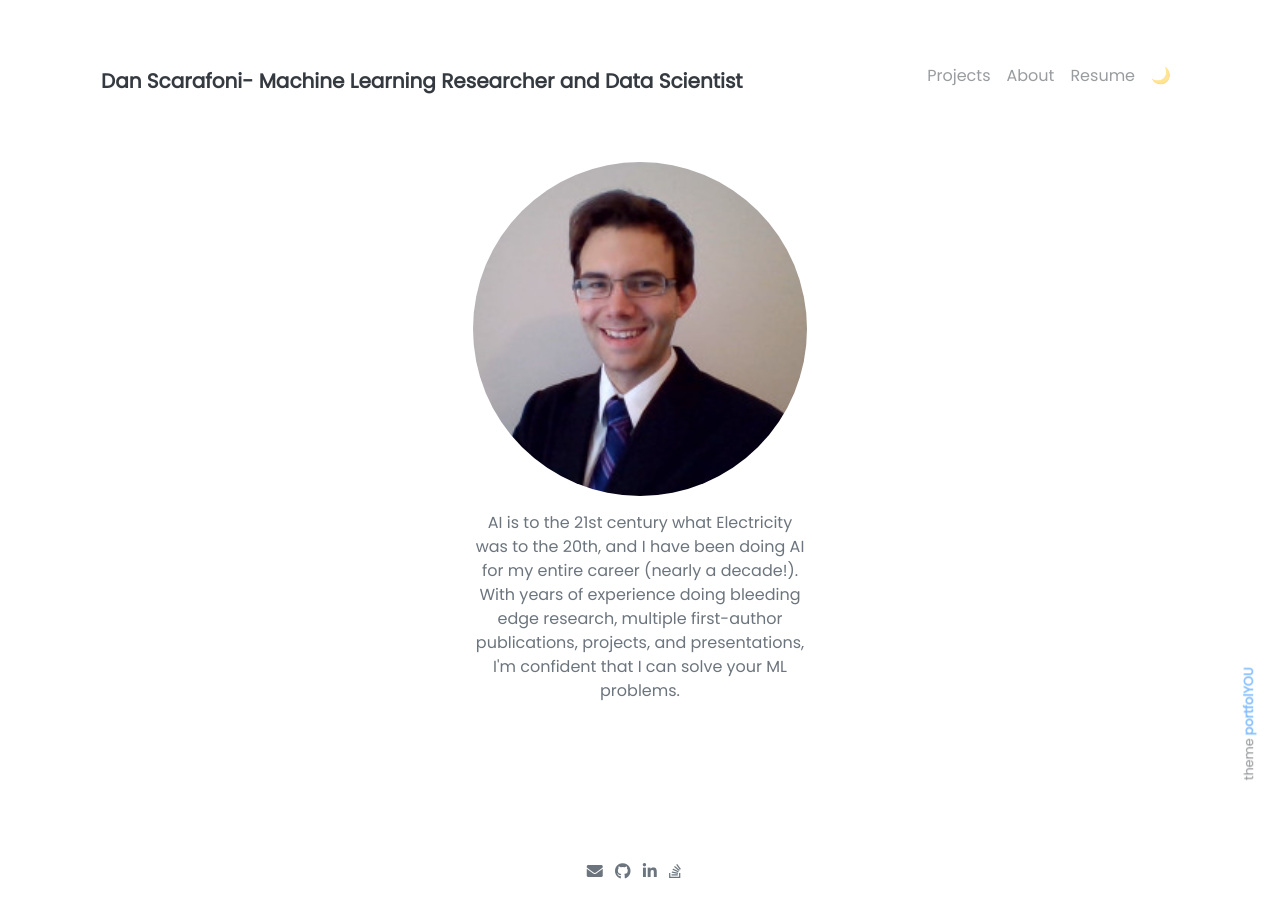
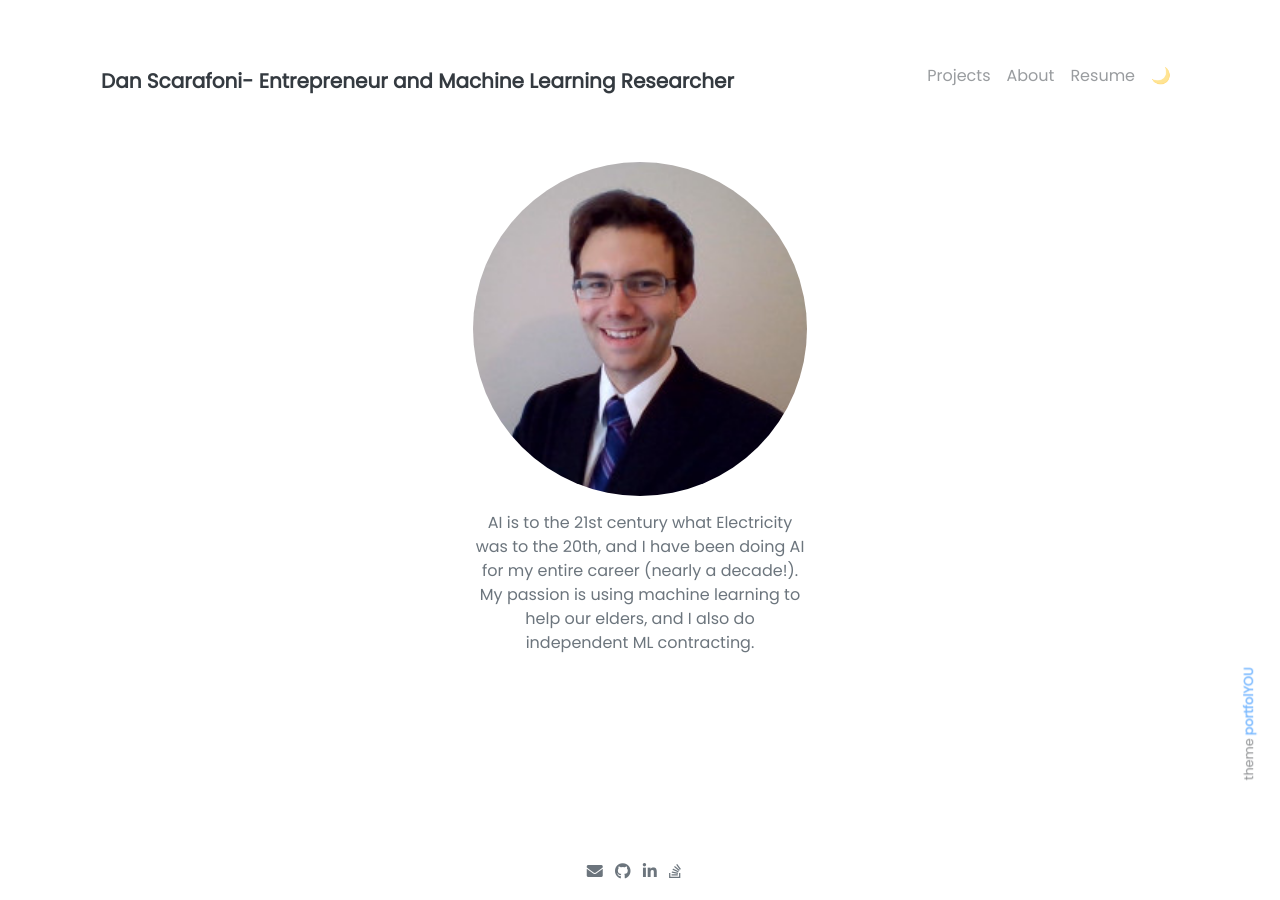
Before and after one commit to scarafoni/scarafoni.github.io, a Jekyll site: the page built from pages/index.md, in a window 1280 px wide. Built offline with Jekyll 4.4.1, drawn with Linux system fonts in a browser that asks for light colours; nearby versions of some CDN libraries.

Commit message:
changes to be about entrepreneur

```diff
--- a/_config.yml
+++ b/_config.yml
@@ -1,11 +1,10 @@
 ### Site Settings ###
-title               : Dan Scarafoni- Machine Learning Researcher and Data Scientist
+title               : Dan Scarafoni- Entrepreneur and Machine Learning Researcher
 description         : >-
                         AI is to the 21st century what Electricity was to the 20th,
                         and I have been doing AI for my entire career (nearly a decade!).
-                        With years of experience doing bleeding edge research, multiple
-                        first-author publications,  projects, and presentations, I'm confident
-                        that I can solve your ML problems.
+                        My passion is using machine learning to help our elders, and
+                        I also do independent ML contracting.
 baseurl             : ""                     # Change to empty quotes if you are hosting your site at <your-username>.github.io directly
 repository          : scarafoni/scarafoni.github.io     # Change to <your-username>/<your-username>.github.io (or remove it if you don't need remote projects)
 remote_theme        : chrisrhymes/bulma-clean-theme
```
